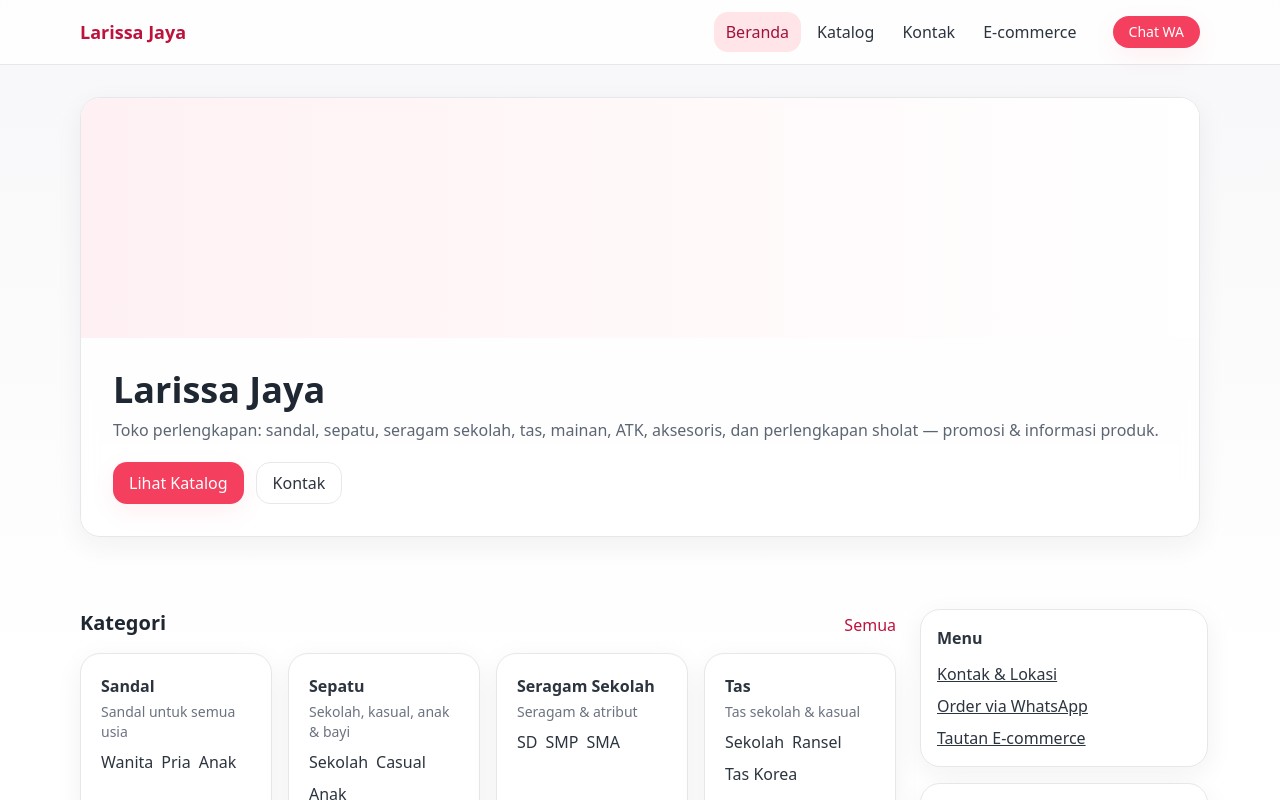
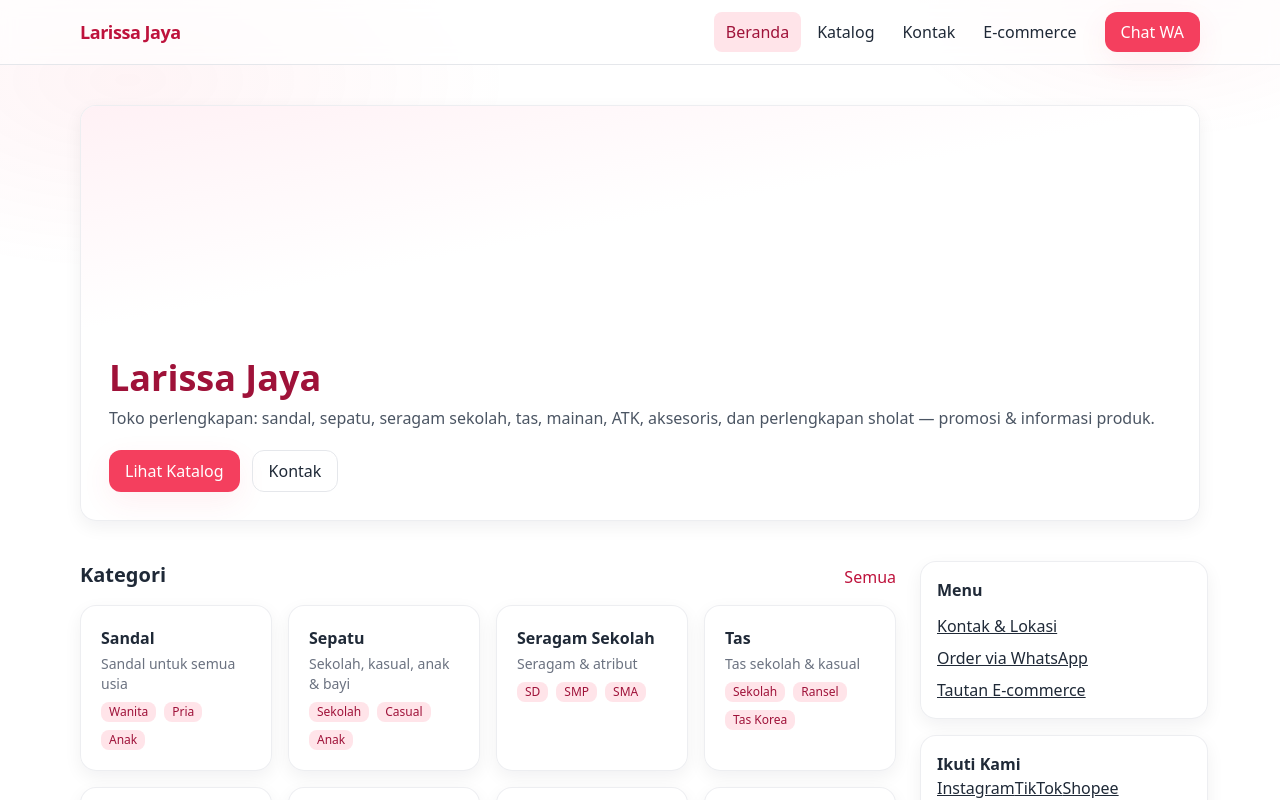
Before and after one commit to araorauwu/larissa-jaya-website, a React (Vite) app: page / in a window 1280 px wide. Shown: the top 800 px of the page. Built offline with nearby package versions, Linux system fonts and the light colour scheme.

Commit message:
style: rose theme + glass UI (less white)

```diff
--- a/src/components/Footer.jsx
+++ b/src/components/Footer.jsx
@@ -1,9 +1,9 @@
 export default function Footer(){
   return (
-    <footer className="border-t bg-white/90">
-      <div className="container-narrow py-6 text-sm text-ink-600 flex flex-col md:flex-row md:items-center gap-2">
+    <footer className="footer-glass">
+      <div className="container-narrow py-6 text-sm text-gray-600 flex flex-col md:flex-row md:items-center gap-2">
         <p>© {new Date().getFullYear()} Larissa Jaya — Tlogorejo, Karangawen, Demak</p>
-        <span className="md:ml-auto">Media promosi — React & Tailwind</span>
+        <span className="md:ml-auto">Media promosi • React & Tailwind</span>
       </div>
     </footer>
   )
--- a/src/components/Navbar.jsx
+++ b/src/components/Navbar.jsx
@@ -1,23 +1,30 @@
 import { Link, NavLink } from 'react-router-dom'
 
 export default function Navbar(){
-  const nav = 'px-3 py-2 rounded-xl hover:bg-brand-50'
-  const active = ({isActive}) => isActive ? nav + ' bg-brand-100 text-brand-800' : nav
+  const base = 'px-3 py-2 rounded-lg hover:bg-brand-50'
+  const active = ({isActive}) => isActive ? base + ' bg-brand-100 text-brand-800' : base
+
   return (
-    <header className="sticky top-0 z-40 bg-white/80 backdrop-blur border-b">
+    <header className="nav-glass sticky top-0 z-40">
       <div className="container-narrow flex items-center gap-4 py-3">
-        <Link to="/" className="font-extrabold text-lg text-brand-700">Larissa Jaya</Link>
+        <Link to="/" className="font-extrabold text-lg tracking-tight text-brand-700">
+          Larissa Jaya
+        </Link>
+
         <nav className="ml-auto hidden sm:flex gap-1">
           <NavLink to="/" className={active}>Beranda</NavLink>
           <NavLink to="/katalog" className={active}>Katalog</NavLink>
           <NavLink to="/kontak" className={active}>Kontak</NavLink>
           <NavLink to="/tautan" className={active}>E-commerce</NavLink>
         </nav>
+
         <a
-          href="https://wa.me/6285128043387?text=Halo%20kak%2C%20saya%20mau%20tanya%20produk%20di%20Larissa%20Jaya%20%F0%9F%98%8A"
+          href="https://wa.me/6285128043387?text=Halo%20kak,%20saya%20mau%20tanya%20produk%20di%20Larissa%20Jaya%20%F0%9F%98%8A"
+          className="btn-primary hidden sm:inline-flex"
           target="_blank" rel="noreferrer"
-          className="btn-pill bg-brand-500 text-white hover:bg-brand-600 shadow-soft ml-2"
-        >Chat WA</a>
+        >
+          Chat WA
+        </a>
       </div>
     </header>
   )
--- a/src/index.css
+++ b/src/index.css
@@ -2,24 +2,27 @@
 @tailwind components;
 @tailwind utilities;
 
-/* Layout helpers */
-.container-narrow{ @apply max-w-6xl mx-auto px-4; }
+/* ====== Global look & feel ====== */
+html, body {
+  height: 100%;
+}
+body {
+  @apply text-gray-800 bg-rose-mist;
+}
 
-/* Cards & surfaces */
-.card{ @apply bg-white rounded-2xl border shadow-card; }
-.card-ghost{ @apply bg-white/70 backdrop-blur border rounded-2xl shadow-card; }
+/* Container & cards */
+.container-narrow { @apply max-w-6xl mx-auto px-4; }
+.card          { @apply bg-white/90 backdrop-blur rounded-2xl border border-gray-200/70 shadow-card; }
 
 /* Buttons */
-.btn{ @apply inline-flex items-center justify-center px-4 py-2 rounded-xl transition select-none; }
-.btn-primary{ @apply btn bg-brand-500 text-white hover:bg-brand-600 shadow-soft; }
-.btn-ghost{ @apply btn border hover:bg-brand-50; }
-.btn-pill{ @apply px-4 py-1.5 rounded-full text-sm font-medium; }
+.btn          { @apply inline-flex items-center justify-center px-4 py-2 rounded-xl transition; }
+.btn-primary  { @apply btn bg-brand-500 text-white hover:bg-brand-600 shadow-soft; }
+.btn-ghost    { @apply btn border border-gray-200 hover:bg-brand-50; }
 
-/* Pills/chips */
-.chip{ @apply inline-block text-xs px-2 py-0.5 rounded-full bg-brand-100 text-brand-700; }
+/* Small helpers */
+.badge        { @apply inline-block text-xs px-2 py-0.5 rounded-lg bg-brand-100 text-brand-800; }
+.link-underline { @apply underline decoration-2 decoration-brand-300 underline-offset-4 hover:text-brand-700; }
 
-/* Headings */
-.h-title{ @apply text-3xl md:text-4xl font-extrabold text-ink-900; }
-
-/* Page background gradient (halus, tidak silau) */
-.page-bg{ @apply bg-gradient-to-b from-ink-50 via-white to-white; }
+/* Navbar & footer glass */
+.nav-glass    { @apply bg-white/80 backdrop-blur supports-[backdrop-filter]:bg-white/60 border-b; }
+.footer-glass { @apply bg-white/80 backdrop-blur supports-[backdrop-filter]:bg-white/60 border-t; }
--- a/src/routes/Home.jsx
+++ b/src/routes/Home.jsx
@@ -6,13 +6,14 @@ import { categories } from '../data/catalog'
 export default function Home(){
   return (
     <div>
-      <section className="relative">
-        <div className="container-narrow py-8">
-          <div className="card-ghost overflow-hidden">
-            <div className="bg-gradient-to-r from-brand-50 to-white h-48 md:h-60"></div>
-            <div className="p-6 md:p-8">
-              <h1 className="h-title text-brand-800">Larissa Jaya</h1>
-              <p className="mt-2 text-ink-600">
+      {/* HERO */}
+      <section>
+        <div className="container-narrow py-10">
+          <div className="card overflow-hidden">
+            <div className="h-40 sm:h-56 bg-gradient-to-br from-brand-50 via-white to-white" />
+            <div className="p-6 sm:p-7">
+              <h1 className="text-3xl sm:text-4xl font-extrabold text-brand-800">Larissa Jaya</h1>
+              <p className="mt-2 text-gray-600">
                 Toko perlengkapan: sandal, sepatu, seragam sekolah, tas, mainan, ATK, aksesoris, dan
                 perlengkapan sholat — promosi & informasi produk.
               </p>
@@ -25,11 +26,12 @@ export default function Home(){
         </div>
       </section>
 
-      <section className="container-narrow py-10">
+      {/* KATEGORI + SIDEBAR */}
+      <section className="container-narrow pb-12">
         <div className="grid md:grid-cols-[1fr,280px] gap-6">
           <div>
             <div className="flex items-end justify-between mb-4">
-              <h2 className="text-xl font-bold text-ink-900">Kategori</h2>
+              <h2 className="text-xl font-bold">Kategori</h2>
               <Link to="/katalog" className="text-brand-700 hover:underline">Semua</Link>
             </div>
             <CategoryGrid items={categories} />
--- a/tailwind.config.js
+++ b/tailwind.config.js
@@ -5,31 +5,30 @@ export default {
     extend: {
       colors: {
         brand: {
-          50:  "#fff1f3",
-          100: "#ffe4e8",
+          50:  "#fff1f5",
+          100: "#ffe4e9",
           200: "#fecdd6",
-          300: "#fda4b4",
+          300: "#fda4af",
           400: "#fb7185",
-          500: "#f43f5e",   // pink utama
+          500: "#f43f5e", // pink-merah elegan
           600: "#e11d48",
           700: "#be123c",
           800: "#9f1239",
-          900: "#881337"
+          900: "#881337",
         },
-        ink: {
-          50:"#f7f7f9", 100:"#eef0f3", 200:"#e6e8ec", 300:"#d7dae0",
-          400:"#b8bec7", 500:"#8a94a1", 600:"#5c6673", 700:"#3d4652",
-          800:"#2c343f", 900:"#1f2732"
-        }
       },
       boxShadow: {
-        soft: "0 8px 24px rgba(244,63,94,0.08)",
-        card: "0 8px 28px rgba(31,39,50,0.06)"
+        soft: "0 10px 30px rgba(244,63,94,.08)",     // brand-500
+        card: "0 6px 18px rgba(16,24,40,.06)",
       },
       borderRadius: {
-        xl: "14px",
-        '2xl': "20px"
-      }
+        xl2: "1.25rem",
+      },
+      backgroundImage: {
+        // pola lembut biar nggak ‘flat’
+        "rose-mist":
+          "radial-gradient(40rem 20rem at 10% 10%, rgba(244,63,94,.06), transparent 60%), radial-gradient(30rem 16rem at 90% 0%, rgba(244,63,94,.05), transparent 55%), linear-gradient(180deg,#fff,#fff)",
+      },
     },
   },
   plugins: [],
```
